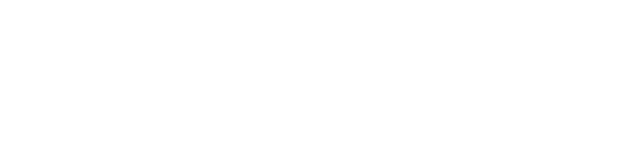
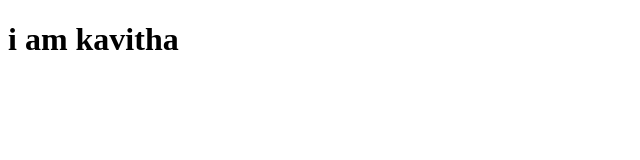
Before and after one commit to Penchil/project1-tic-tac-toe-fe-, a plain HTML site: page game.html in a window 1280 px wide. Shown: the whole page, without its empty margins (0-640 px from the left). Drawn offline with Linux system fonts and the light colour scheme.

Commit message:
2nd change

```diff
--- a/game.html
+++ b/game.html
@@ -7,6 +7,6 @@
     <title> my name is git</title>
 </head>
 <body>
-
+    <h1>i am kavitha</h1>
 </body>
 </html>
```
